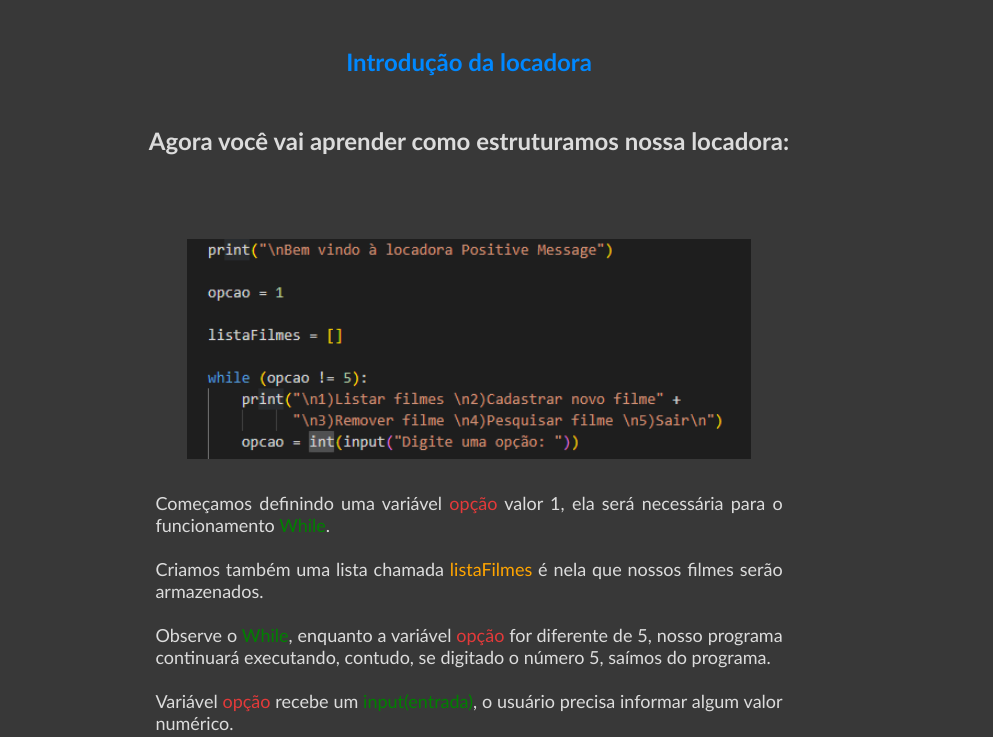
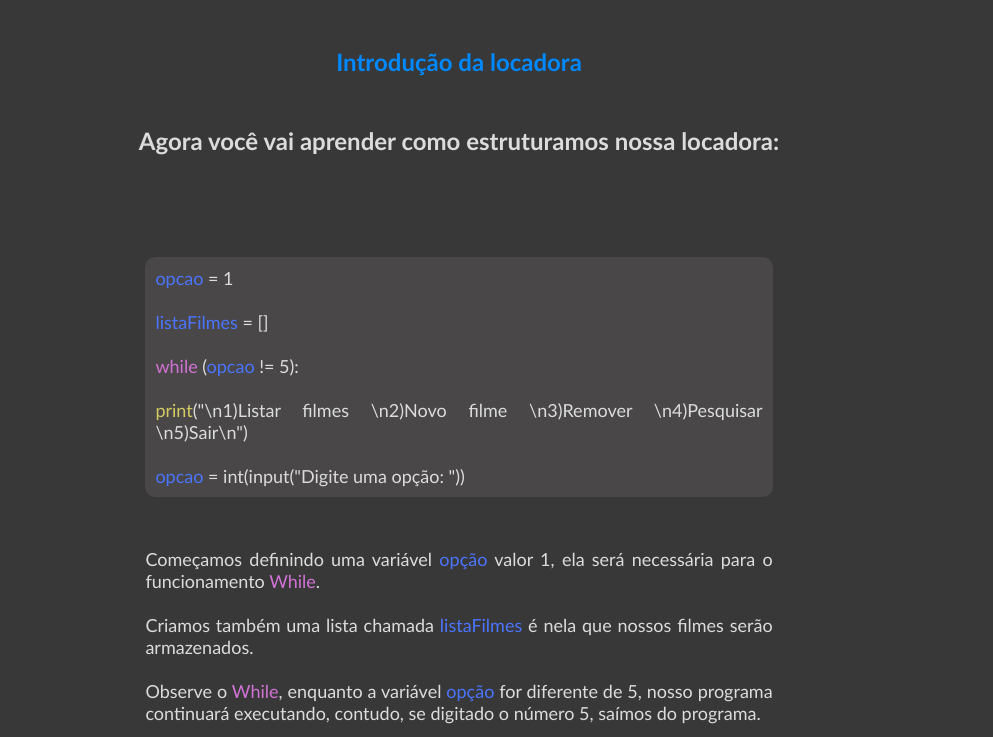
Before and after one commit to GigliarlyM/Site-Projeto-WEB-29-02, a plain HTML site: page locadora.html in a window 1280 px wide. Shown: the part 63-800 px from the top of the page, without its empty margins (181-1174 px from the left). Drawn offline with nearby package versions, Linux system fonts and the light colour scheme.

Commit message:
update layout locadora

```diff
--- a/css/style-locadora.css
+++ b/css/style-locadora.css
@@ -32,26 +32,26 @@
 .opcao-container:hover{
     transition: .5s;
     cursor: default;
-}
-
-.bg-blue:hover{
     background-color: rgba(33, 66, 128, 0.295);
 }
 
-.bg-yellow:hover{
-    background-color: rgba(112, 110, 21, 0.295);
+.color-code{
+   color: rgb(75, 117, 255);
 }
 
-.bg-green:hover{
-    background-color: rgba(27, 131, 41, 0.295);
+.color-while{
+    color: rgb(211, 114, 214);
 }
 
-.bg-red:hover{
-    background-color: rgba(128, 46, 25, 0.295);
+.print-color{
+    color: rgb(214, 203, 98);
 }
 
-.bg-pink:hover{
-    background-color: rgba(153, 44, 117, 0.295);
+.code{
+    background-color: rgba(105, 101, 101, 0.342);
+    font-family:  'Trebuchet MS', 'Lucida Sans Unicode', 'Lucida Grande', 'Lucida Sans', Arial, sans-serif;
+    border-radius: 10px;
+    padding: 10px;
 }
 
 .margin-12{
--- a/css/style.css
+++ b/css/style.css
@@ -3,13 +3,10 @@ body {
     color: rgb(220, 220, 220);
     font-family: 'Trebuchet MS', 'Lucida Sans Unicode', 'Lucida Grande', 'Lucida Sans', Arial, sans-serif;
     font-weight: 800;
-    transform: translate(10px, 0);
     margin-top: 0%;
     margin-bottom: 5%;
     margin-left: 15%;
     margin-right: 15%;
-    align-items: center;
-    text-size-adjust: center;
 }
 
 
--- a/locadora.html
+++ b/locadora.html
@@ -49,19 +49,28 @@
         <div class="locadora-text-image">
             <br>
 
-            <img class="image" src="img/inicio.png" width="90%" height="220px" alt="inicio image">
+            <p class="code"><span class="color-code">opcao</span> = 1 <br><br>
 
-            <p>Começamos definindo uma variável <span class="red">opção</span> valor 1, ela será
-                necessária para o funcionamento <span class="green">While</span>.
+                <span class="color-code">listaFilmes</span> = []
+                <br><br>
+                <span class="color-while"> while </span>(<span class="color-code">opcao</span> != 5):
+                <br><br>
+                <span class="print-color">print</span>("\n1)Listar filmes \n2)Novo filme \n3)Remover \n4)Pesquisar \n5)Sair\n")
+                <br><br>
+                <span class="color-code">opcao</span> = int(input("Digite uma opção: "))
+            </p>
+
+            <p>Começamos definindo uma variável <span class="color-code">opção</span> valor 1, ela será
+                necessária para o funcionamento <span class="color-while">While</span>.
                 <br> <br>
-                Criamos também uma lista chamada <span class="lista">listaFilmes</span> é nela que nossos filmes
+                Criamos também uma lista chamada <span class="color-code">listaFilmes</span> é nela que nossos filmes
                 serão armazenados.
                 <br> <br>
-                Observe o <span class="green">While</span>, enquanto a variável <span class="red">opção</span> for
+                Observe o <span class="color-while">While</span>, enquanto a variável <span class="color-code">opção</span> for
                 diferente de 5, nosso programa continuará executando, contudo, se digitado o número 5, saímos do
                 programa.
                 <br> <br>
-                Variável <span class="red">opção</span> recebe um <span class="green">input(entrada)</span>, o
+                Variável <span class="color-code">opção</span> recebe um <span class="">input(entrada)</span>, o
                 usuário precisa informar algum valor numérico.
             </p>
         </div>
@@ -78,7 +87,7 @@
 
     <article class="locadora-layout margin-12 ">
 
-        <div class="opcao-container bg-blue">
+        <div class="opcao-container">
 
             <h3 class="light-blue">Opção 1</h3>
             <h4 class="dark-blue">lista todos os filmes encontrados na lista</h4>
@@ -91,7 +100,7 @@
         </div>
 
 
-        <div class="opcao-container bg-yellow">
+        <div class="opcao-container">
             <h3 class="light-blue">Opção2</h3>
             <h4 class="dark-blue">Adiciona um novo filme na lista</h4>
 
@@ -109,7 +118,7 @@
 
 
     <article class="locadora-layout margin-12">
-        <div class="opcao-container bg-green">
+        <div class="opcao-container">
 
             <h3 class="light-blue">Opção 3</h3>
             <h4 class="dark-blue">Remove um filme da lista</h4>
@@ -123,7 +132,7 @@
 
         </div>
 
-        <div class="opcao-container bg-red">
+        <div class="opcao-container">
 
             <h3 class="light-blue">Opção 4</h3>
             <h4 class="dark-blue">Pesquisa um filme na lista</h4>
@@ -140,7 +149,7 @@
 
     <article class="locadora-layout">
 
-        <div class="opcao-container bg-pink">
+        <div class="opcao-container">
             <h3 class="light-blue">Opção 5</h3>
             <h4 class="dark-blue">O programa é finalizado</h4>
 
@@ -151,7 +160,7 @@
         </div>
 
 
-        <div class="opcao-container bg-blue">
+        <div class="opcao-container">
             <h3 class="light-blue">Exceção</h3>
 
             <img src="img/exceção.png" class="image" width="90%" alt="excecao image">
```
